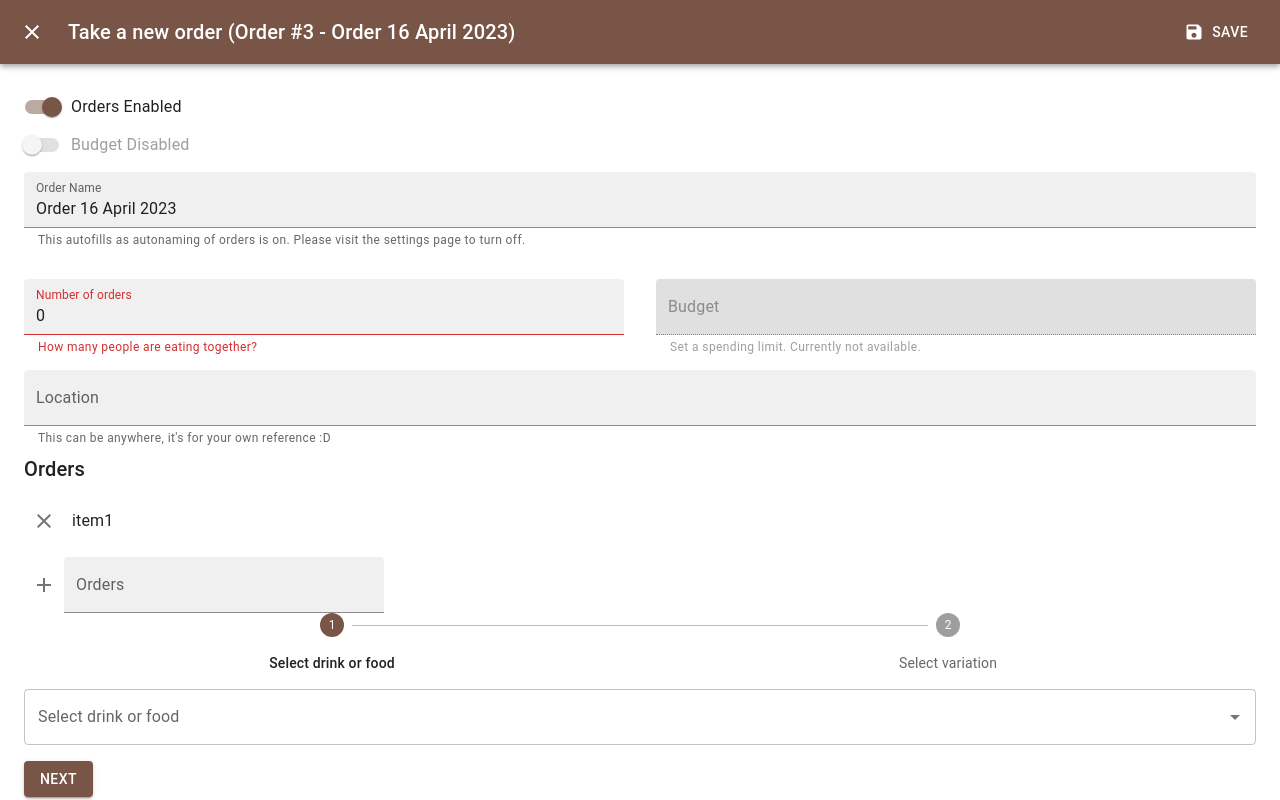
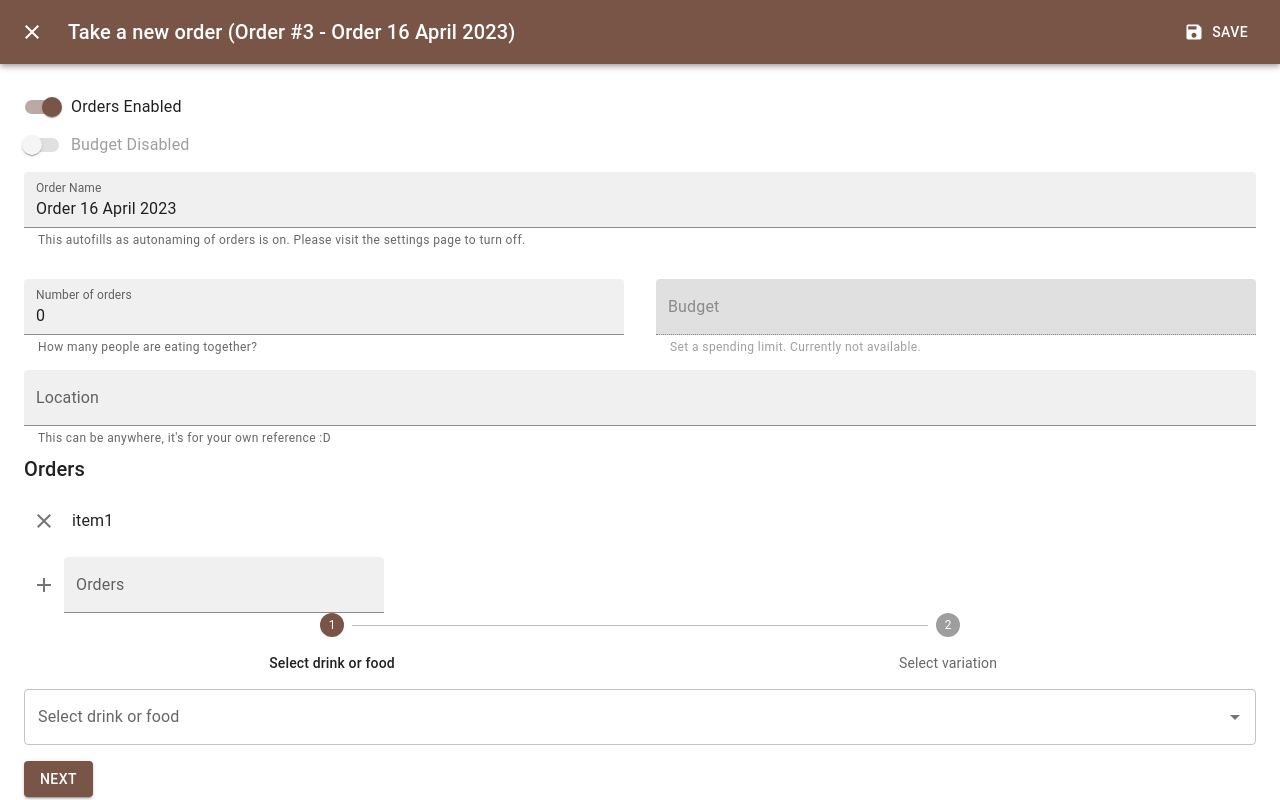
Before and after one commit to leekayden/kopikia, a React (Create React App) app: page /order in a window 1280 px wide. Both pictures are taken after a click on the button "TAKE AN ORDER". Built offline with nearby package versions, Linux system fonts and the light colour scheme; grey boxes are pictures that could not be loaded.

Commit message:
update error for order

```diff
--- a/src/components/common/TakeOrder.tsx
+++ b/src/components/common/TakeOrder.tsx
@@ -165,7 +165,7 @@ export default function TakeOrder() {
           </Grid>
           <Grid item xs={12} sm={6} sx={{ pr: 2 }}>
             <TextField
-              error
+              error={orderValue > 20}
               fullWidth
               id="order-value"
               margin="dense"
@@ -176,7 +176,9 @@ export default function TakeOrder() {
               value={orderValue}
               onChange={handleOrderValueChange}
               helperText={
-                ordersEnabled
+                orderValue > 20
+                  ? "We have an order limit of 20"
+                  : ordersEnabled
                   ? "How many people are eating together?"
                   : "You've disabled orders."
               }
```
